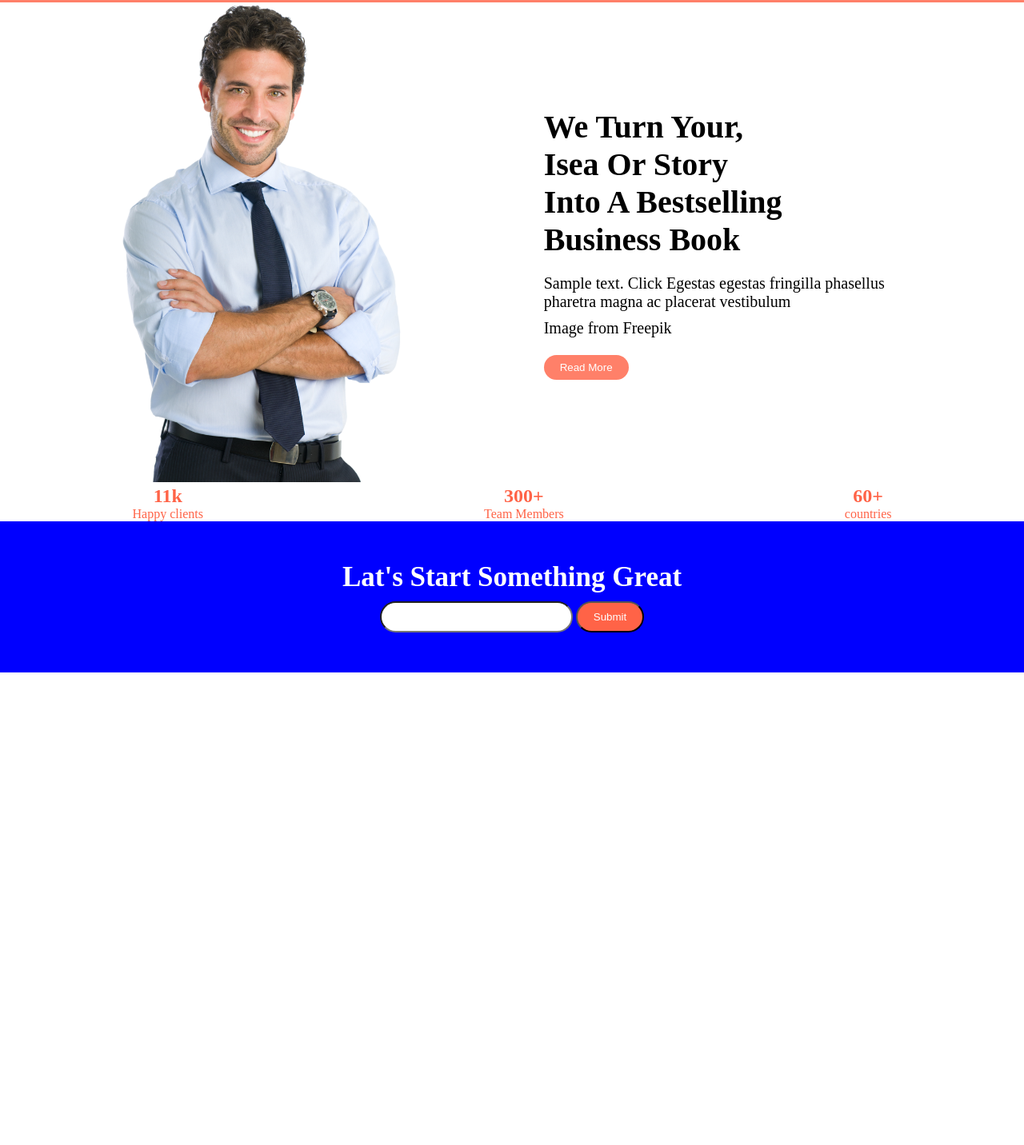
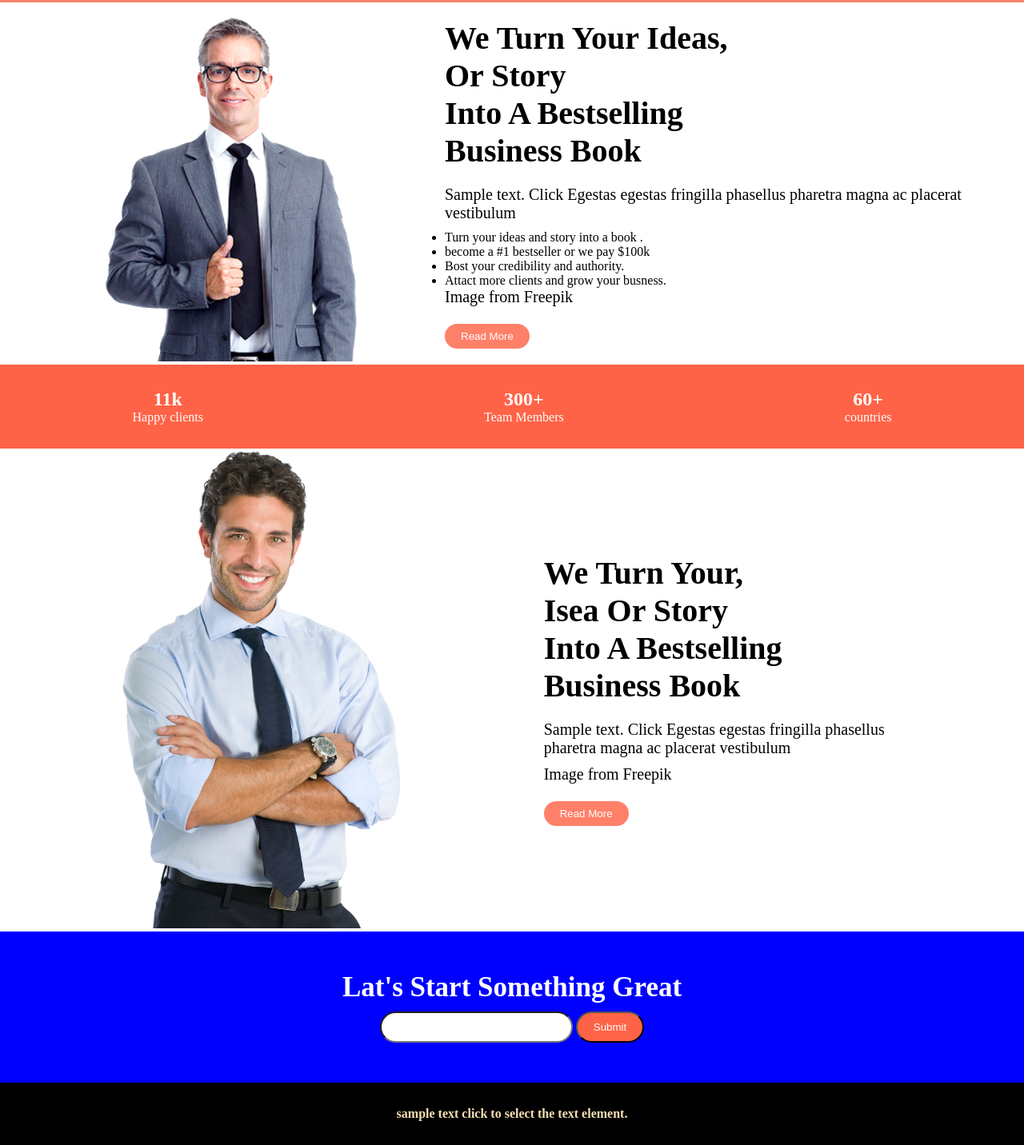
Before and after one commit to shaidul2023/Assignment-01, a plain HTML site: page index.html in a window 1280 px wide. Shown: the part 1347-2779 px from the top of the page at 80% size. Before the commit the page ends 2188 px from the top, so only its background shows below. Drawn offline with Linux system fonts and the light colour scheme.

Commit message:
test Commit

```diff
--- a/index.html
+++ b/index.html
@@ -16,6 +16,7 @@
             <li><a href="#">Contact</a></li>
         </ul>
     </header>
+
     <section class="display">
         <div class=" displayText">
             <h1>We Turn Your Ideas,<br>Or Story <br> Into A Bestselling <br> Business Book</h1>
@@ -90,15 +91,29 @@
         </div>
         <button>View All Service</button>
     </section>
-    <section class="display">
-        <div class="displayImage">
-            <img src="./image/image2.png" alt="Image">
+
+    <section class="about">
+        <div>
+        <img src="./image/image1.png" alt="image">
         </div>
         <div class=" displayText">
-            <h1>We Turn Your,<br> Isea Or Story <br> Into A Bestselling <br> Business Book</h1>
+            <h1>We Turn Your Ideas,<br>Or Story <br> Into A Bestselling <br> Business Book</h1>
             <p>
-            Sample text. Click Egestas egestas fringilla phasellus <br> pharetra magna ac placerat vestibulum
+            Sample text. Click Egestas egestas fringilla phasellus pharetra magna ac placerat vestibulum
             </p>
+            <ul>
+                <li>
+                    Turn your ideas and story into a book .
+                </li>
+                <li>
+                   become a #1 bestseller or we pay $100k
+                </li>
+                <li>
+                   Bost your credibility and authority.
+                </li>
+                <li>
+                    Attact more clients and grow your busness.        </li>
+            </ul>
             <p>
             Image from Freepik
             </p>
@@ -122,10 +137,34 @@
         </div>
         </h1>
     </section>
+    <section class="display">
+        <div class="displayImage">
+            <img src="./image/image2.png" alt="Image">
+        </div>
+        <div class=" displayText">
+            <h1>We Turn Your,<br> Isea Or Story <br> Into A Bestselling <br> Business Book</h1>
+            <p>
+            Sample text. Click Egestas egestas fringilla phasellus <br> pharetra magna ac placerat vestibulum
+            </p>
+            <p>
+                Image from Freepik
+            </p>
+            <button>
+                Read More
+            </button>
+        </div>
+    </section>
     <section class="news">
 <h1> Lat's Start Something Great</h1>
 <input class=" textbox" type="text">
 <input class="submit" type="submit">
     </section>
+    <section class="element">
+        <p>
+            <h4>
+                sample text click to select the text element.
+            </h4>
+        </p>
+    </section>
 </body>
 </html>
--- a/style.css
+++ b/style.css
@@ -135,5 +135,26 @@ padding-left: 150px;
     justify-content:space-around;
     text-align: center;
     gap: 20px;
-    color: tomato;
+    background-color:tomato;
+    color:white;
 }
+.clientsArea div {
+    padding: 30px 0px;
+}
+.about{
+    display: flex;
+}
+.element h4{
+    display: flex;
+    justify-content:space-around;
+    text-align: center;
+    gap: 30px;
+    background-color:black;
+    color:wheat;
+}
+.element h4 {
+    padding: 30px 0px;
+}
+.about{
+    display: flex;
+}
```
Lines whose indentation alone changed are shown as unchanged.
